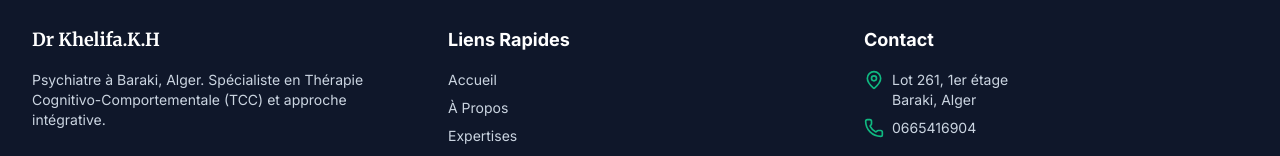
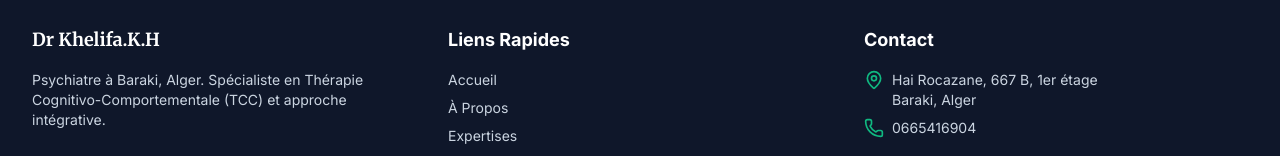
Before and after one commit to drkhelifa/site-dr-khelifa, a React (Vite) app: page /blog in a window 1280 px wide. Shown: the part 2397-2553 px from the top of the page. Built offline with nearby package versions, Linux system fonts and the light colour scheme.

Commit message:
Update contact address

```diff
--- a/constants.ts
+++ b/constants.ts
@@ -5,8 +5,8 @@ export const CONTACT_INFO: ContactInfo = {
   phone: "0665416904",
   whatsappFull: "213665416904",
   address: {
-    fr: "Lot 261, 1er étage",
-    ar: "قطعة 261، الطابق الأول"
+    fr: "Hai Rocazane, 667 B, 1er étage",
+    ar: "حي روكازان، 667 ب، الطابق الأول"
   },
   city: {
     fr: "Baraki, Alger",
```
